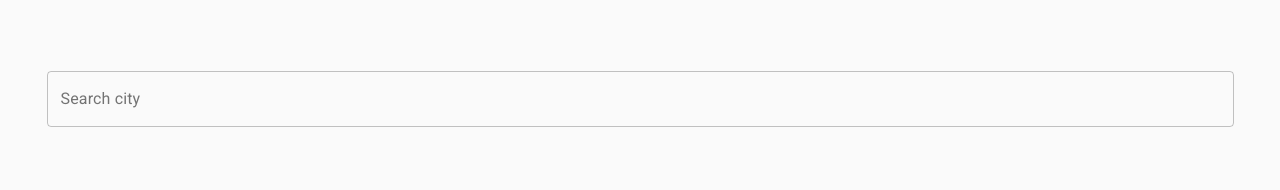
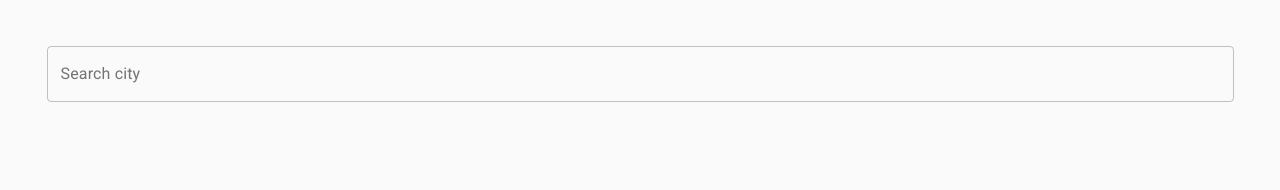
Before and after one commit to zynmurel/weather-app, a Next.js app: page /Components/input in a window 1280 px wide. Shown: the top 190 px of the page. Built offline with nearby package versions, Linux system fonts and the light colour scheme.

Commit message:
edit: search-bar

```diff
--- a/pages/Components/input.js
+++ b/pages/Components/input.js
@@ -5,8 +5,8 @@ import Autocomplete from '@material-ui/lab/Autocomplete';
 
 export default function FreeSolo() {
     return (
-        <div style={{ maxWidth: 1200, "margin": "auto" ,"margin-top":50, marginBottom: 20, padding:5}}>
-        <div style={{"margin": "auto", maxWidth: 1187}}>
+
+        <div style={{"margin": "auto", maxWidth: 1187, "margin-top": 30}}>
             <Autocomplete
                 id="free-solo-demo"
                 freeSolo
@@ -16,7 +16,7 @@ export default function FreeSolo() {
                 )}
             />
         </div>
-        </div>
+
 
     );
 }
```
